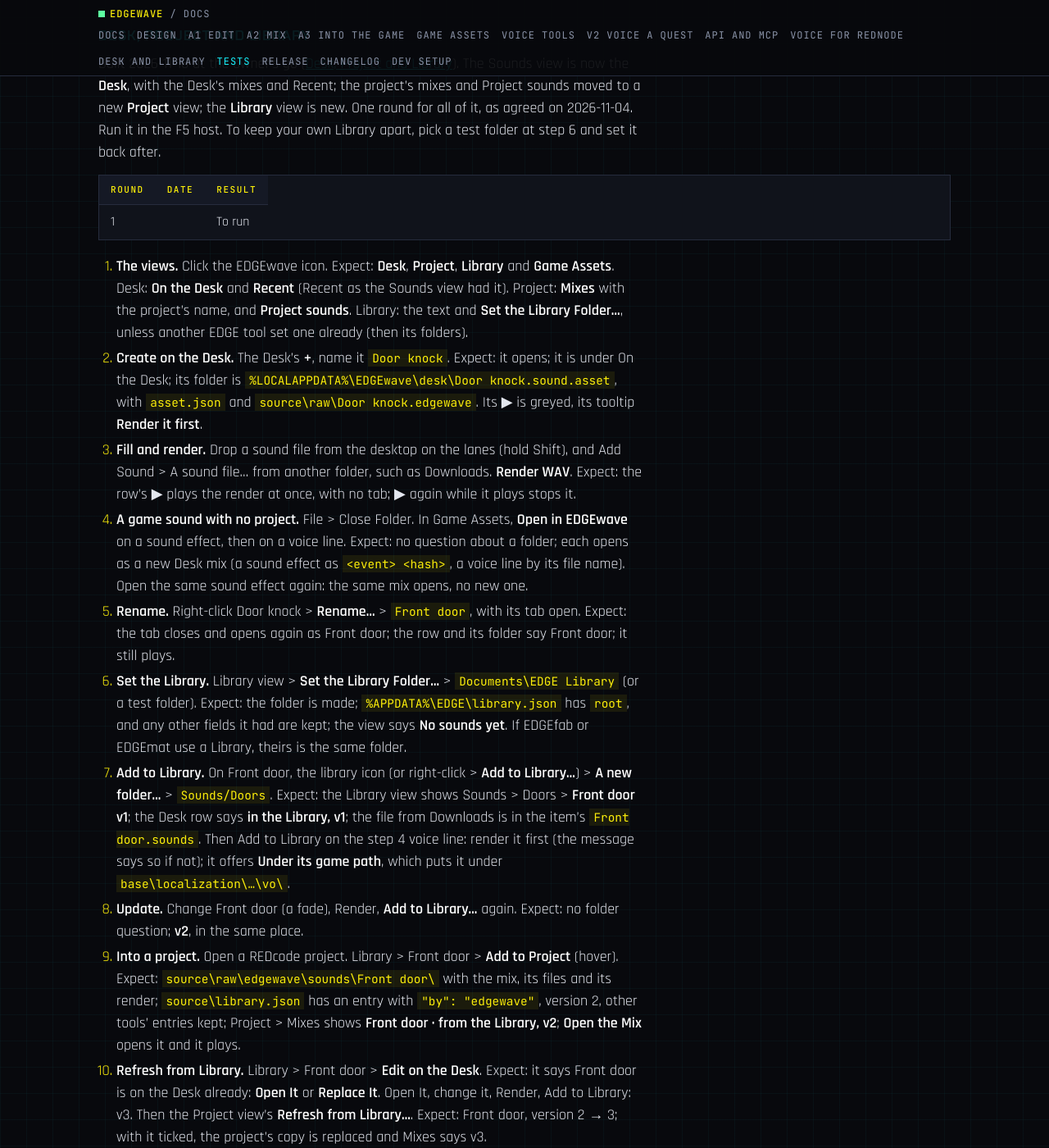
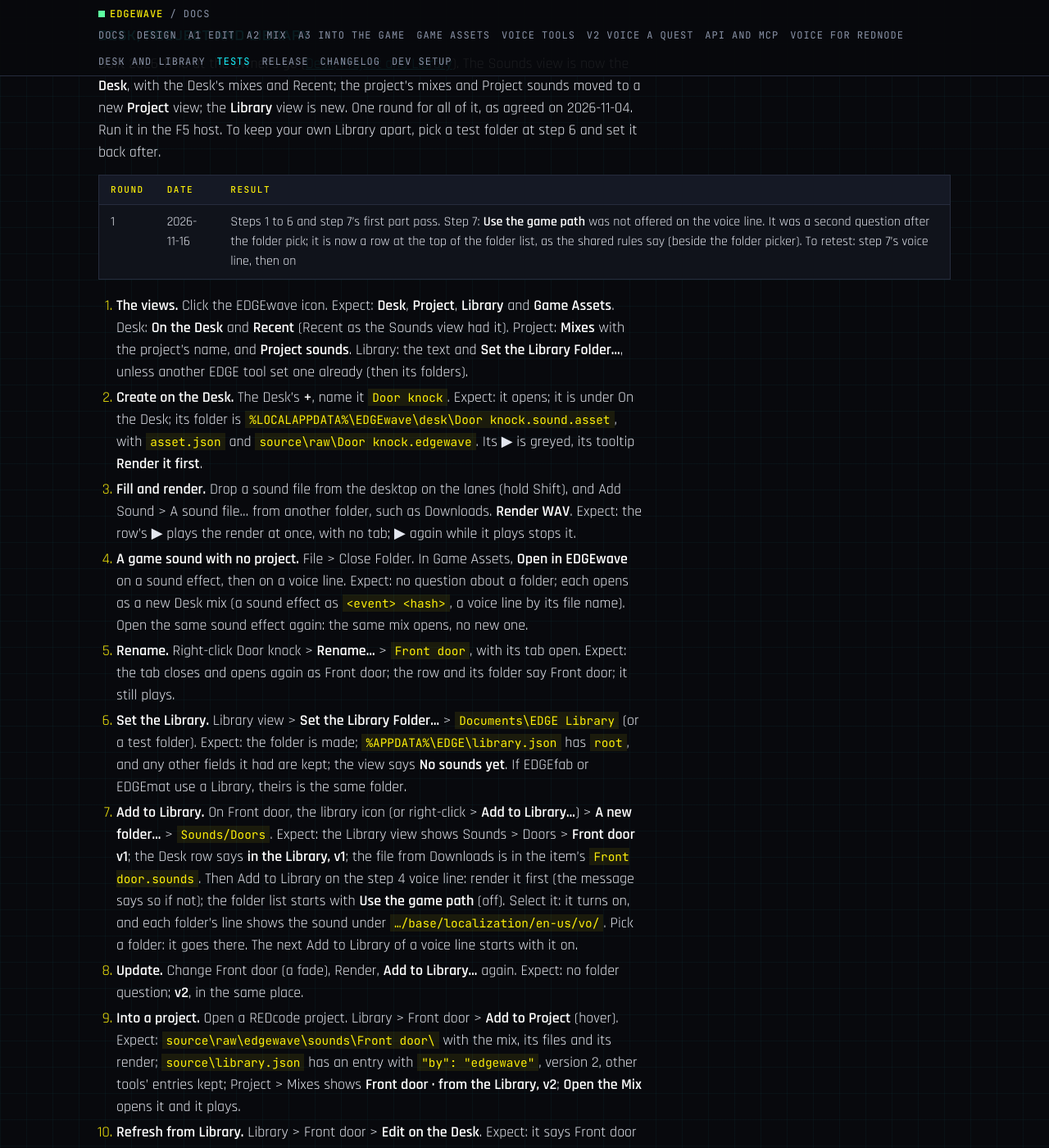
Before and after one commit to Edgemodders/EDGEwave, a Jekyll site: the page built from docs/testing.md, in a window 1280 px wide and 1400 px high, scrolled down 26027 px. Shown: the whole window at 82% size. Built offline with Jekyll 4.4.1, drawn with Linux system fonts in a browser that asks for light colours; our own code applies the rules of GitHub Pages for plain Markdown files.

Commit message:
Testing: Desk and Library round 1 so far, and step 7's game path row
Co-Authored-By: Claude Opus 5.5 <noreply@anthropic.com>

```diff
--- a/docs/testing.md
+++ b/docs/testing.md
@@ -384,7 +384,7 @@ Built 2026-11-16 at the owner's go ([Desk, Project and Library](desk-library.htm
 
 | Round | Date | Result |
 |---|---|---|
-| 1 | | To run |
+| 1 | 2026-11-16 | Steps 1 to 6 and step 7's first part pass. Step 7: **Use the game path** was not offered on the voice line. It was a second question after the folder pick; it is now a row at the top of the folder list, as the shared rules say (beside the folder picker). To retest: step 7's voice line, then on |
 
 1. **The views.** Click the EDGEwave icon. Expect: **Desk**, **Project**, **Library** and **Game Assets**. Desk: **On the Desk** and **Recent** (Recent as the Sounds view had it). Project: **Mixes** with the project's name, and **Project sounds**. Library: the text and **Set the Library Folder…**, unless another EDGE tool set one already (then its folders).
 2. **Create on the Desk.** The Desk's **+**, name it `Door knock`. Expect: it opens; it is under On the Desk; its folder is `%LOCALAPPDATA%\EDGEwave\desk\Door knock.sound.asset`, with `asset.json` and `source\raw\Door knock.edgewave`. Its ▶ is greyed, its tooltip **Render it first**.
@@ -392,7 +392,7 @@ Built 2026-11-16 at the owner's go ([Desk, Project and Library](desk-library.htm
 4. **A game sound with no project.** File > Close Folder. In Game Assets, **Open in EDGEwave** on a sound effect, then on a voice line. Expect: no question about a folder; each opens as a new Desk mix (a sound effect as `<event> <hash>`, a voice line by its file name). Open the same sound effect again: the same mix opens, no new one.
 5. **Rename.** Right-click Door knock > **Rename…** > `Front door`, with its tab open. Expect: the tab closes and opens again as Front door; the row and its folder say Front door; it still plays.
 6. **Set the Library.** Library view > **Set the Library Folder…** > `Documents\EDGE Library` (or a test folder). Expect: the folder is made; `%APPDATA%\EDGE\library.json` has `root`, and any other fields it had are kept; the view says **No sounds yet**. If EDGEfab or EDGEmat use a Library, theirs is the same folder.
-7. **Add to Library.** On Front door, the library icon (or right-click > **Add to Library…**) > **A new folder…** > `Sounds/Doors`. Expect: the Library view shows Sounds > Doors > **Front door v1**; the Desk row says **in the Library, v1**; the file from Downloads is in the item's `Front door.sounds`. Then Add to Library on the step 4 voice line: render it first (the message says so if not); it offers **Under its game path**, which puts it under `base\localization\…\vo\`.
+7. **Add to Library.** On Front door, the library icon (or right-click > **Add to Library…**) > **A new folder…** > `Sounds/Doors`. Expect: the Library view shows Sounds > Doors > **Front door v1**; the Desk row says **in the Library, v1**; the file from Downloads is in the item's `Front door.sounds`. Then Add to Library on the step 4 voice line: render it first (the message says so if not); the folder list starts with **Use the game path** (off). Select it: it turns on, and each folder's line shows the sound under `…/base/localization/en-us/vo/`. Pick a folder: it goes there. The next Add to Library of a voice line starts with it on.
 8. **Update.** Change Front door (a fade), Render, **Add to Library…** again. Expect: no folder question; **v2**, in the same place.
 9. **Into a project.** Open a REDcode project. Library > Front door > **Add to Project** (hover). Expect: `source\raw\edgewave\sounds\Front door\` with the mix, its files and its render; `source\library.json` has an entry with `"by": "edgewave"`, version 2, other tools' entries kept; Project > Mixes shows **Front door · from the Library, v2**; **Open the Mix** opens it and it plays.
 10. **Refresh from Library.** Library > Front door > **Edit on the Desk**. Expect: it says Front door is on the Desk already: **Open It** or **Replace It**. Open It, change it, Render, Add to Library: v3. Then the Project view's **Refresh from Library…**. Expect: Front door, version 2 → 3; with it ticked, the project's copy is replaced and Mixes says v3.
```
Also changed, not shown: docs/desk-library.md (+1 -1 lines).
